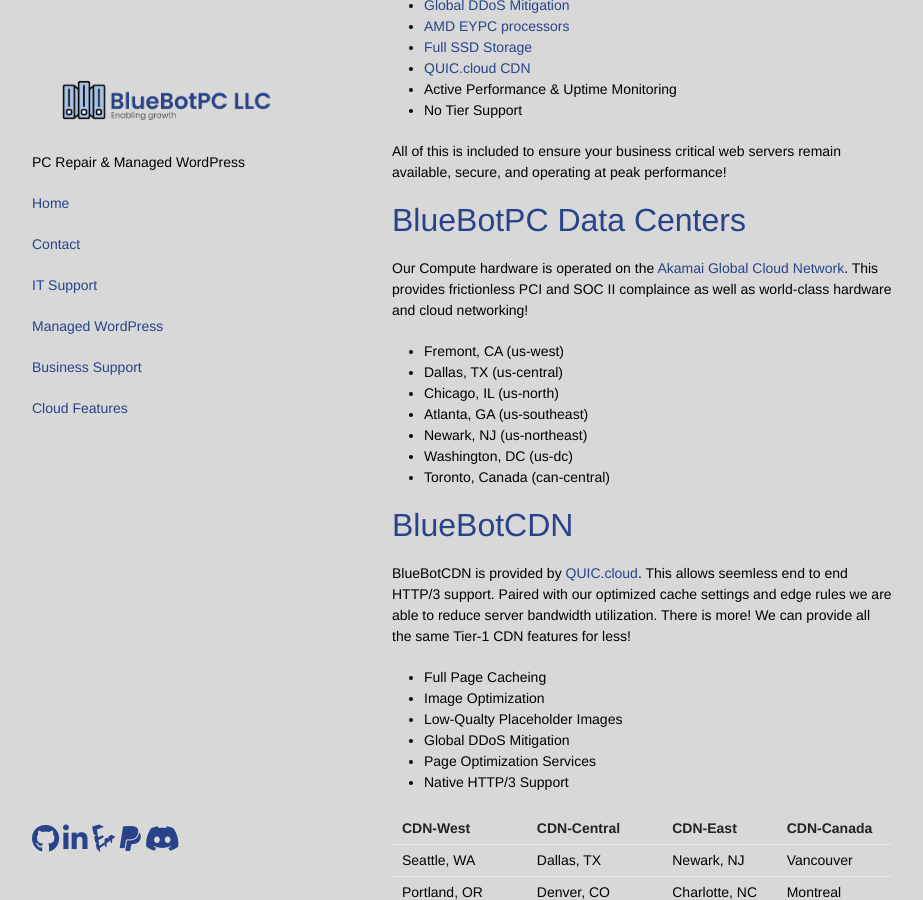
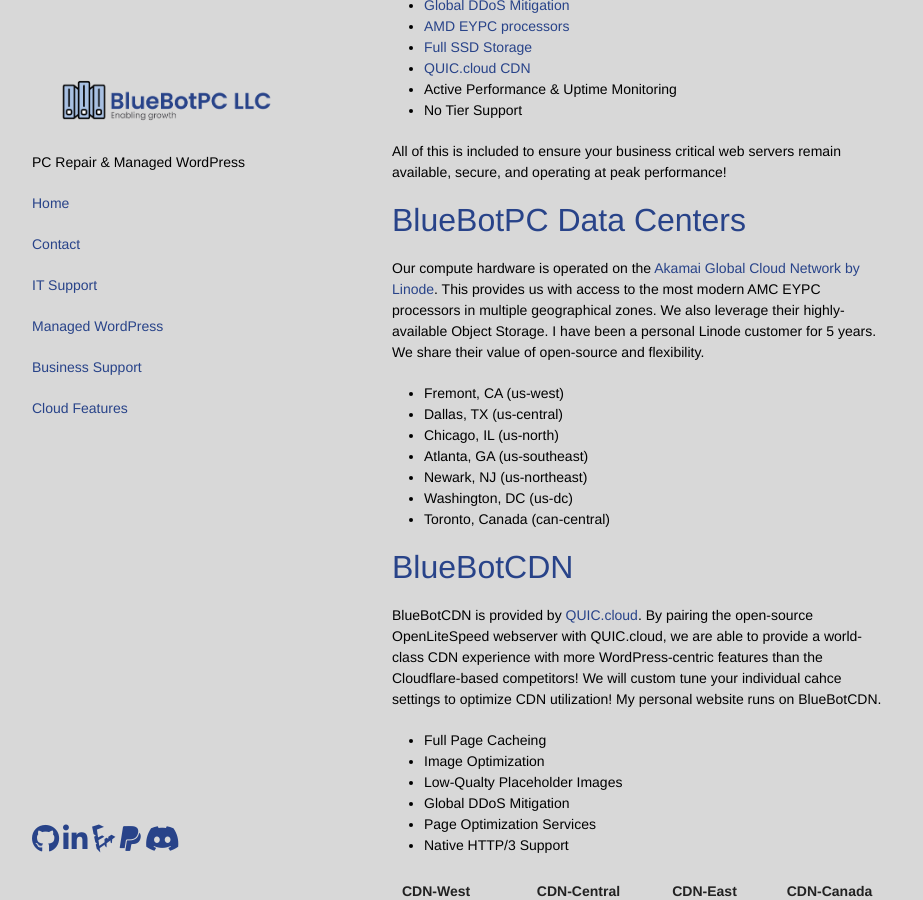
Before and after one commit to GoobyFRS/bluebotpc-web, a Jekyll site: the page built from pages/features.md, in a window 1280 px wide and 900 px high, scrolled down 336 px. Shown: the whole window, without its empty margins (178-1101 px from the left). Built offline with Jekyll 4.4.1, drawn with Linux system fonts in a browser that asks for light colours; nearby versions of some CDN libraries; our own code applies the rules of GitHub Pages for plain Markdown files.

```diff
--- a/pages/features.md
+++ b/pages/features.md
@@ -24,7 +24,7 @@ All of this is included to ensure your business critical web servers remain avai
 
 ## BlueBotPC Data Centers
 
-Our Compute hardware is operated on the [Akamai Global Cloud Network](https://www.linode.com/global-infrastructure/). This provides frictionless PCI and SOC II complaince as well as world-class hardware and cloud networking!
+Our compute hardware is operated on the [Akamai Global Cloud Network by Linode](https://www.linode.com/global-infrastructure/). This provides us with access to the most modern AMC EYPC processors in multiple geographical zones. We also leverage their highly-available Object Storage. I have been a personal Linode customer for 5 years. We share their value of open-source and flexibility.
 
 - Fremont, CA (us-west)
 - Dallas, TX (us-central)
@@ -36,7 +36,7 @@ Our Compute hardware is operated on the [Akamai Global Cloud Network](https://ww
 
 ## BlueBotCDN
 
-BlueBotCDN is provided by [QUIC.cloud](https://www.quic.cloud/cdn-network/). This allows seemless end to end HTTP/3 support. Paired with our optimized cache settings and edge rules we are able to reduce server bandwidth utilization. There is more! We can provide all the same Tier-1 CDN features for less!
+BlueBotCDN is provided by [QUIC.cloud](https://www.quic.cloud/cdn-network/). By pairing the open-source OpenLiteSpeed webserver with QUIC.cloud, we are able to provide a world-class CDN experience with more WordPress-centric features than the Cloudflare-based competitors! We will custom tune your individual cahce settings to optimize CDN utilization! My personal website runs on BlueBotCDN.
 
 - Full Page Cacheing
 - Image Optimization
```
Also changed, not shown: index.md (+2 -2 lines), pages/contact.md (+3 -3 lines).
